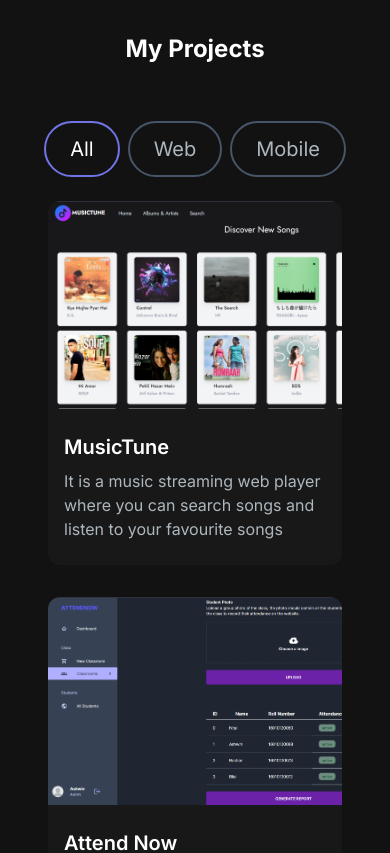
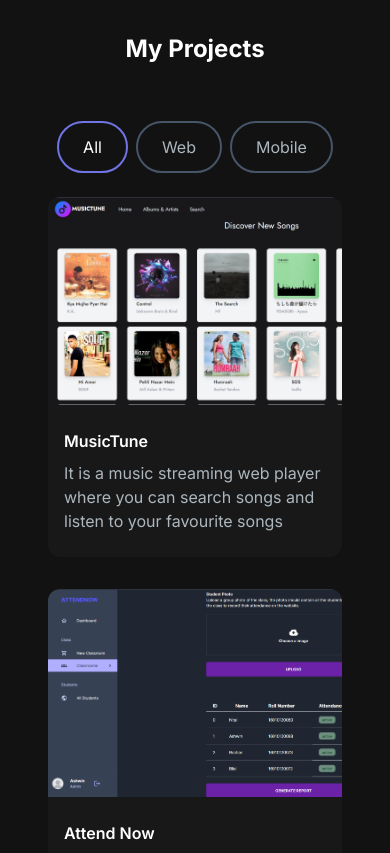
Before and after one commit to DarkLord125/portfolio-website, a Next.js app: page / in a window 390 px wide. Shown: the part 1420-2273 px from the top of the page. Built offline with nearby package versions, Linux system fonts and the light colour scheme.

Commit message:
new: mobile responsive changes

```diff
--- a/app/components/ProjectCard.tsx
+++ b/app/components/ProjectCard.tsx
@@ -40,7 +40,7 @@
         </div>
       </div>
       <div className="text-white rounded-b-xl bg-[#181818] py-6 px-4">
-        <h5 className="text-xl font-semibold mb-2">{title}</h5>
+        <h5 className="text-base sm:text-xl font-semibold mb-2">{title}</h5>
         <p className="text-[#ADB7BE]">{description}</p>
       </div>
     </div>
--- a/app/components/ProjectTag.tsx
+++ b/app/components/ProjectTag.tsx
@@ -12,7 +12,7 @@
     : "text-[#ADB7BE] border-slate-600 hover:border-white";
   return (
     <button
-      className={`${buttonStyles} cursor-pointer rounded-full py-3 px-6 text-xl border-2`}
+      className={`${buttonStyles} cursor-pointer rounded-full py-3 px-6 text-base sm:text-xl border-2`}
       onClick={() => onClick(name)}
     >
       {name}
```
